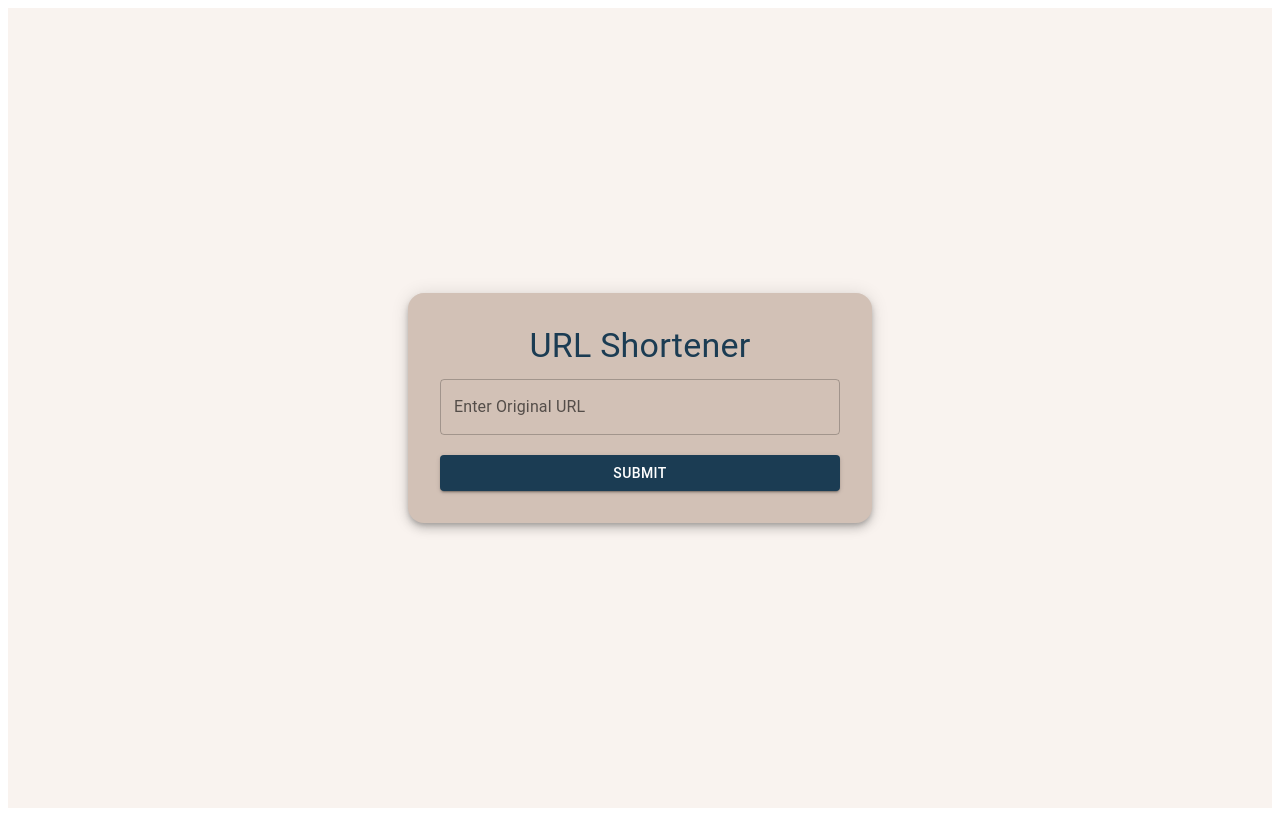
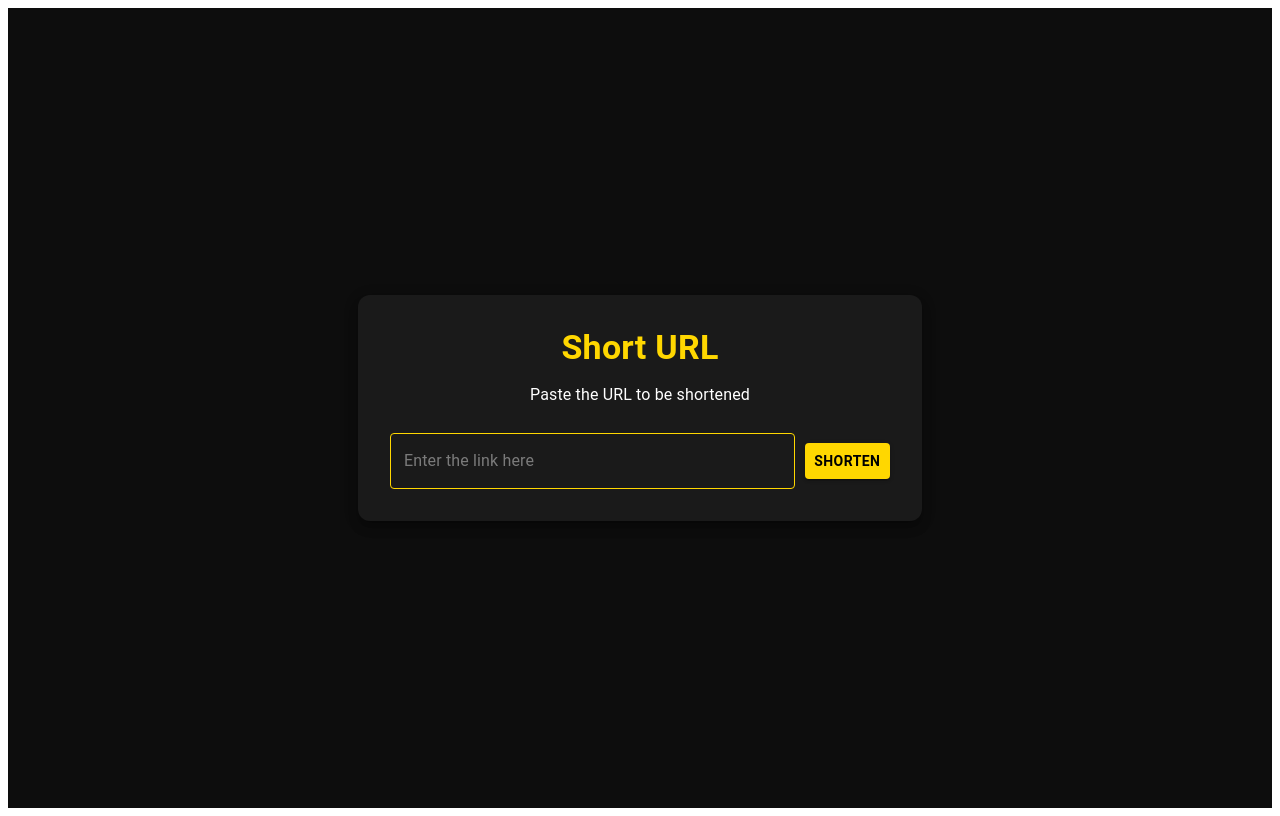
Before and after one commit to anyasahu/UrlShortner, a React (Create React App) app in the folder frontend/: page / in a window 1280 px wide. Built offline with nearby package versions, Linux system fonts and the light colour scheme.

Commit message:
UI update

```diff
--- a/frontend/src/App.js
+++ b/frontend/src/App.js
@@ -9,18 +9,18 @@ function App() {
 
   const submitUrl = async (e) => {
     e.preventDefault();
-    setLoading(true);   // show loader every submit
-    setShortUrl("");    // clear old result
+    setLoading(true);
+    setShortUrl("");
 
     try {
-      const data = await axios.post("https://anyaurl.onrender.com/api/short", {
+      const data = await axios.post("http://localhost:3000/api/short", {
         originalUrl: url
       });
-      setShortUrl("https://anyaurl.onrender.com/" + data.data.url.shortUrl);
+      setShortUrl("http://localhost:3000/" + data.data.url.shortUrl);
     } catch (err) {
       console.error("Error creating short URL:", err);
     } finally {
-      setLoading(false); // hide loader
+      setLoading(false);
     }
   };
 
@@ -31,67 +31,89 @@ function App() {
         display: "flex",
         justifyContent: "center",
         alignItems: "center",
-        backgroundColor: "#F9F3EF",
+        backgroundColor: "#0d0d0d", // dark background
       }}
     >
       <Paper
-        elevation={6}
+        elevation={8}
         sx={{
           padding: 4,
-          borderRadius: 4,
-          backgroundColor: "#D2C1B6",
+          borderRadius: 3,
+          backgroundColor: "#1a1a1a",
           textAlign: "center",
-          width: "400px",
+          width: "500px",
           maxWidth: "90%",
+          color: "#fff",
         }}
       >
-        <Typography variant="h4" gutterBottom sx={{ color: "#1B3C53" }}>
-          URL Shortener
+        {/* Heading */}
+        <Typography variant="h4" gutterBottom sx={{ color: "#FFD700", fontWeight: "bold" }}>
+          Short URL
+        </Typography>
+        <Typography variant="subtitle1" sx={{ marginBottom: 3 }}>
+          Paste the URL to be shortened
         </Typography>
 
+        {/* Form */}
         <form
           onSubmit={submitUrl}
-          style={{ display: "flex", flexDirection: "column", gap: "20px" }}
+          style={{
+            display: "flex",
+            gap: "10px",
+            alignItems: "center",
+            justifyContent: "center",
+          }}
         >
           <TextField
             onChange={(e) => setUrl(e.target.value)}
-            label="Enter Original URL"
-            placeholder="https://example.com"
+            placeholder="Enter the link here"
             variant="outlined"
             fullWidth
+            sx={{
+              input: { color: "#fff" },
+              "& .MuiOutlinedInput-root": {
+                "& fieldset": { borderColor: "#FFD700" },
+                "&:hover fieldset": { borderColor: "#FFD700" },
+                "&.Mui-focused fieldset": { borderColor: "#FFD700" },
+              },
+              "& .MuiInputLabel-root": { color: "#FFD700" },
+            }}
           />
 
           <Button
             type="submit"
             variant="contained"
             sx={{
-              backgroundColor: "#1B3C53",
-              "&:hover": { backgroundColor: "#456882" },
+              backgroundColor: "#FFD700",
+              color: "#000",
+              fontWeight: "bold",
+              "&:hover": { backgroundColor: "#e6c200" },
             }}
-            disabled={loading} // prevent multiple clicks
+            disabled={loading}
           >
-            {loading ? "Processing..." : "Submit"}
+            {loading ? "..." : "Shorten"}
           </Button>
         </form>
 
-        {/* Loader should appear on every submit */}
+        {/* Loader */}
         {loading && (
           <div style={{ marginTop: 20 }}>
-            <CircularProgress style={{ color: "#1B3C53" }} />
+            <CircularProgress style={{ color: "#FFD700" }} />
           </div>
         )}
 
-        {/* Show result only when loading is done */}
+        {/* Short URL result */}
         {shortUrl && !loading && (
           <Typography
             variant="h6"
-            sx={{ marginTop: 2, color: "#1B3C53", wordBreak: "break-word" }}
+            sx={{
+              marginTop: 3,
+              color: "#FFD700",
+              wordBreak: "break-word",
+            }}
           >
             Your short URL:{" "}
-            <a
-              href={shortUrl}
-              style={{ color: "#456882", fontWeight: "bold" }}
-            >
+            <a href={shortUrl} style={{ color: "#FFD700", fontWeight: "bold" }}>
               {shortUrl}
             </a>
           </Typography>
```
